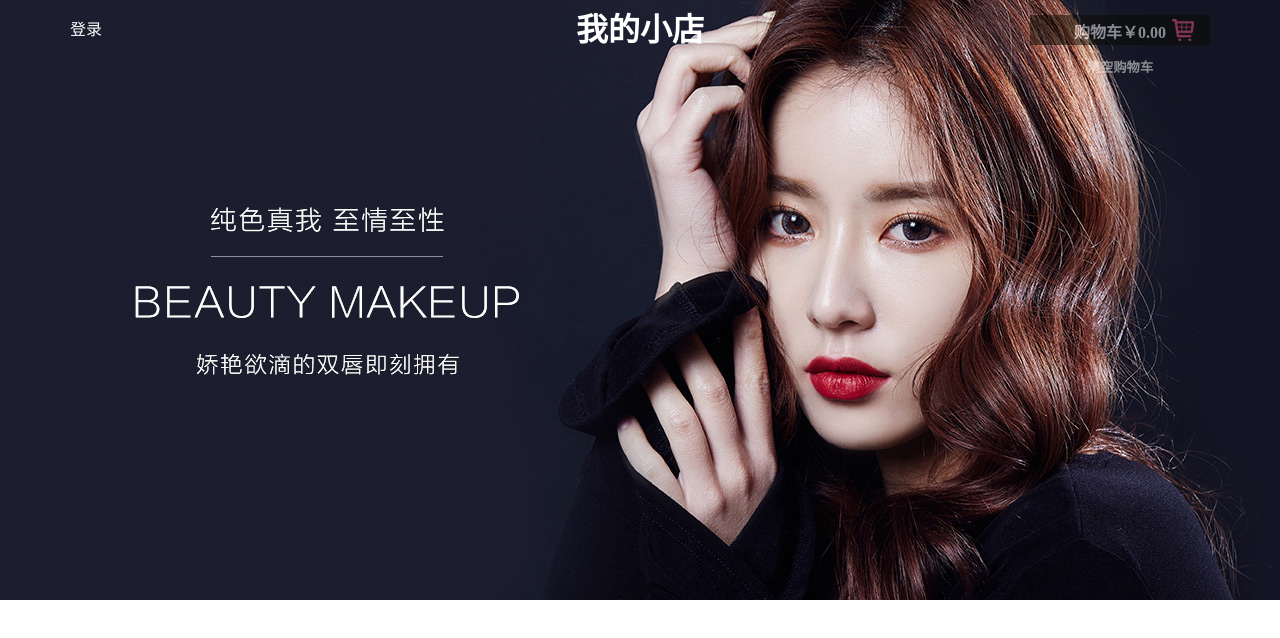
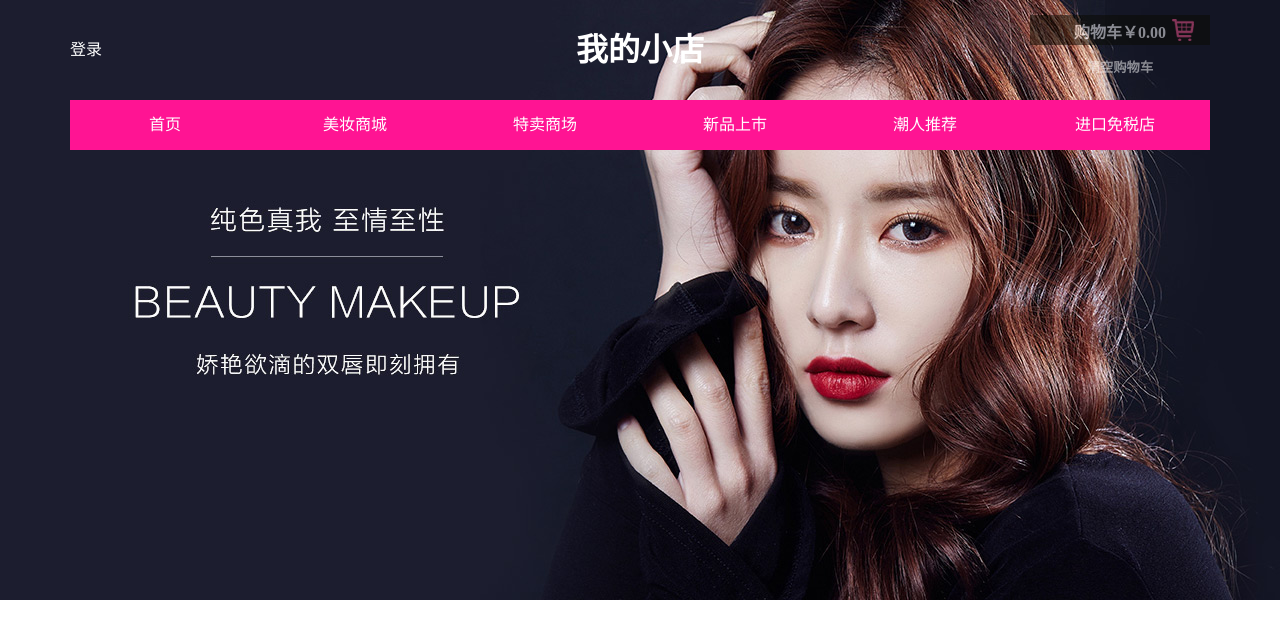
Before and after one commit to ThirteenLi/FirstClass, a plain HTML site: page index.html in a window 1280 px wide. Drawn offline with Linux system fonts and the light colour scheme.

Commit message:
自我学习2017.4.18

```diff
--- a/css/index.css
+++ b/css/index.css
@@ -4,10 +4,10 @@
 }
 #header .box {
     width: 380px;
-    height: 60px;
+    height: 100px;
     /*background: #0000ff;*/
     float: left;
-    line-height:60px;
+    line-height:100px;
 }
 #login a:hover{
     text-decoration: underline;
@@ -29,3 +29,22 @@
     filter:alpha(opacity=50);
     float:right;
 }
+#nav{
+    height: 500px;
+    width: 1140px;
+}
+#nav li a{
+    background: #ff1493;
+    float: left;
+    width: 190px;
+    height: 50px;
+    line-height: 50px;
+    text-align: center;
+    color:#fff;
+}
+#nav li a:hover{
+    background: #f00;
+    color:#000;
+    text-decoration: underline;
+    font-size: larger;
+}
--- a/index.html
+++ b/index.html
@@ -20,9 +20,31 @@
                     <h4>购物车￥0.00</h4>
                     <h5>清空购物车</h5>
                 </div>
-
+            </div>
+            <div id="nav">
+                <ul>
+                    <li>
+                        <a href="">首页</a>
+                    </li>
+                    <li>
+                        <a href="">美妆商城</a>
+                    </li>
+                    <li>
+                        <a href="">特卖商场</a>
+                    </li>
+                    <li>
+                        <a href="">新品上市</a>
+                    </li>
+                    <li>
+                        <a href="">潮人推荐</a>
+                    </li>
+                    <li>
+                        <a href="">进口免税店</a>
+                    </li>
+                </ul>
             </div>
         </div>
+
     </div>
 </body>
 </html>
```
